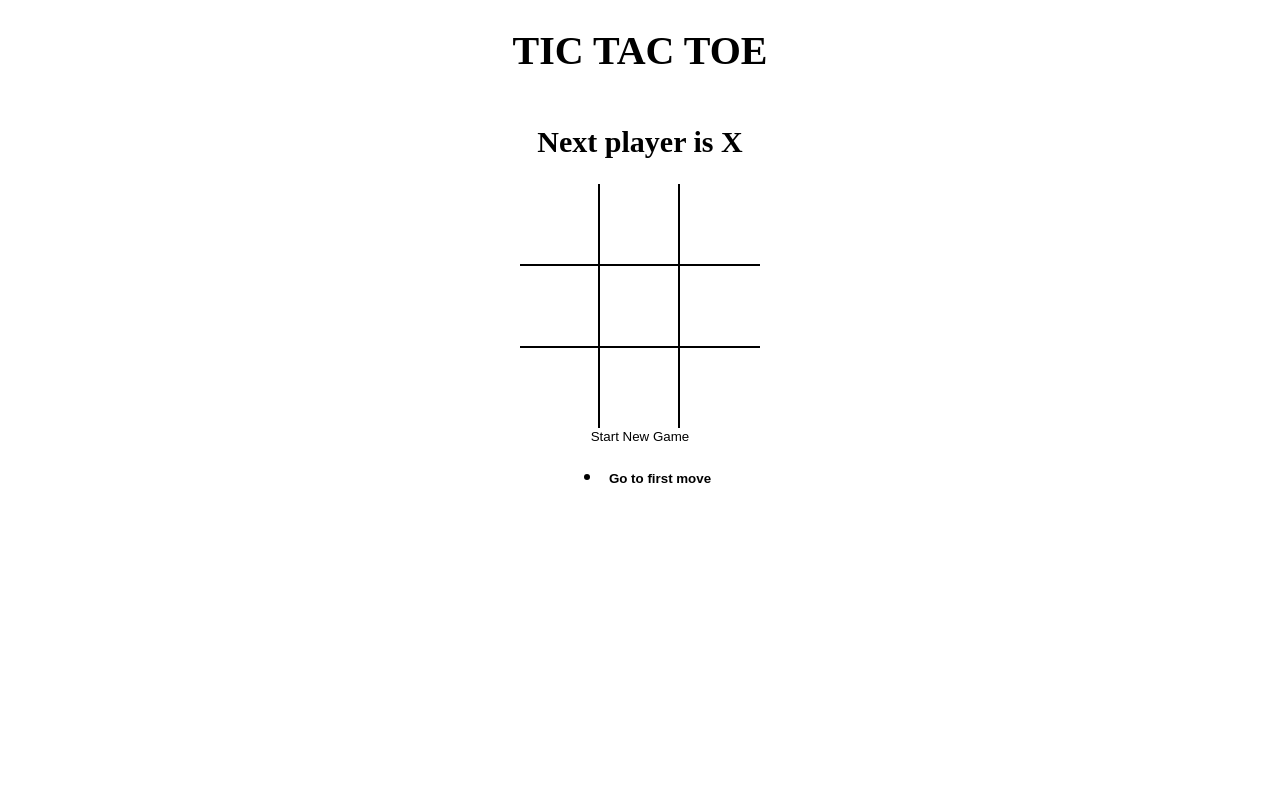
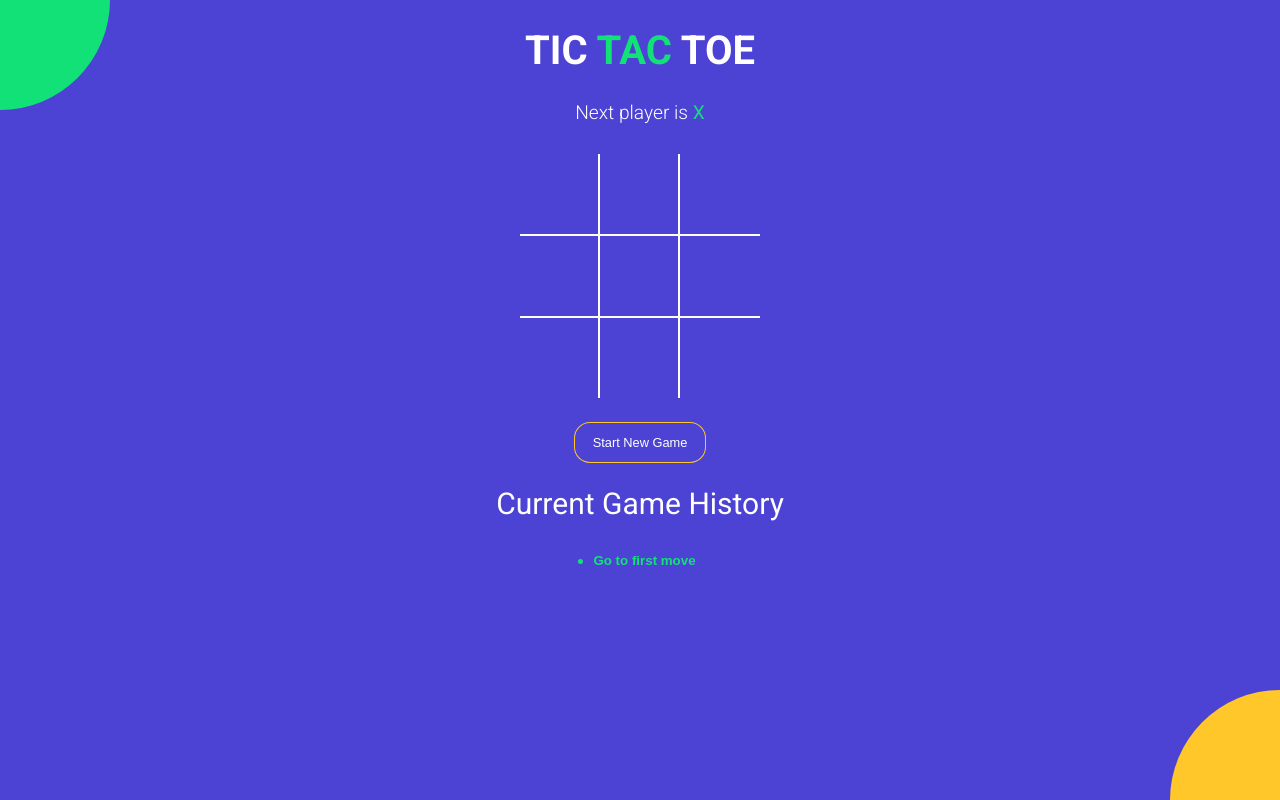
Before and after one commit to Subendra2909/tictactoe, a React (Vite) app: page / in a window 1280 px wide. Built offline with nearby package versions, Linux system fonts and the light colour scheme; the HTML template or start-up script is replaced by a standard one.

Commit message:
added styles to entire app

```diff
--- a/index.html
+++ b/index.html
@@ -1,7 +1,14 @@
 <!DOCTYPE html>
 <html>
   <head>
-    <title>React Vite Micro App</title>
+    <meta charset="UTF-8" />
+    <meta name="viewport" content="width=device-width, initial-scale=1.0" />
+    <meta http-equiv="X-UA-Compatible" content="ie=edge" />
+    <link
+      href="https://fonts.googleapis.com/css?family=Roboto:300,400,700&display=swap"
+      rel="stylesheet"
+    />
+    <title>TIC TAC TOE</title>
   </head>
   <body>
     <div id="root"></div>
--- a/src/App.jsx
+++ b/src/App.jsx
@@ -50,17 +50,26 @@
 
   return (
     <div className="app">
-      <h1>TIC TAC TOE</h1>
+      <h1>
+        {' '}
+        TIC <span className="text-green"> TAC </span>TOE
+      </h1>
       <Status winner={winner} current={current} />
       <Board
         board={current.board}
         handleSquareClick={handleSquareClick}
         winnerElements={winnerElements}
       />
-      <button type="button" onClick={reset}>
+      <button
+        type="button"
+        onClick={reset}
+        className={`btn-reset ${winner ? 'active' : ''}`}
+      >
         Start New Game
       </button>
+      <h2 style={{ fontWeight: 'normal' }}>Current Game History</h2>
       <History history={history} moveTo={moveTo} currentMove={currentMove} />
+      <div className="bg-balls" />
     </div>
   );
 };
--- a/src/components/History.jsx
+++ b/src/components/History.jsx
@@ -2,14 +2,13 @@
 
 const History = ({ history, moveTo, currentMove }) => {
   return (
-    <ul>
+    <div className="history-wrapper">
+      <ul className="history">
         {history.map((_, move) => {
           return (
             <li key={move}>
               <button
-              style={{
-                fontWeight: move === currentMove ? 'bold' : 'normal',
-              }}
+                className={`btn-move ${move === currentMove ? 'active' : ''}`}
                 type="button"
                 onClick={() => {
                   moveTo(move);
@@ -21,6 +20,7 @@
           );
         })}
       </ul>
+    </div>
   );
 };
 
--- a/src/components/Square.jsx
+++ b/src/components/Square.jsx
@@ -4,9 +4,10 @@
   return (
     <button
       type="button"
-      className="square"
       onClick={onClick}
-      style={{ fontWeight: isWinningSquare ? 'bold' : 'normal' }}
+      className={`square ${isWinningSquare ? 'winning' : ''} ${
+        value === 'X' ? 'text-green' : 'text-orange'
+      }`}
     >
       {value}
     </button>
--- a/src/components/Status.jsx
+++ b/src/components/Status.jsx
@@ -3,13 +3,31 @@
 const Status = ({ winner, current }) => {
   const noMovesLeft = current.board.every(el => el !== null);
   return (
-    <h2>
-      {winner && `Winner is ${winner}`}
-      {!winner &&
-        !noMovesLeft &&
-        `Next player is ${current.isXNext ? 'X' : 'O'}`}
-      {!winner && noMovesLeft && `X and O Tied`}
-    </h2>
+    <div className="status-message">
+      {winner && (
+        <>
+          Winner is{' '}
+          <span className={winner === 'X' ? 'text-green' : 'text-orange'}>
+            {winner}
+          </span>
+        </>
+      )}
+      {!winner && !noMovesLeft && (
+        <>
+          Next player is{' '}
+          <span className={current.isXNext ? 'text-green' : 'text-orange'}>
+            {' '}
+            {current.isXNext ? 'X' : 'O'}
+          </span>
+        </>
+      )}
+      {!winner && noMovesLeft && (
+        <>
+          <span className="text-green">X</span> and{' '}
+          <span className="text-orange"> O</span> Tied
+        </>
+      )}
+    </div>
   );
 };
 
--- a/src/styles/root.scss
+++ b/src/styles/root.scss
@@ -1,4 +1,11 @@
+$green: #12e177;
+$orange: #ffc72a;
+$blue: #4c43d4;
+
 body {
+  font-family: 'Roboto', sans-serif;
+  background-color: $blue;
+  color: #fff;
   padding: 0;
   margin: 0;
 }
@@ -19,18 +26,83 @@
   align-items: center;
 }
 
+.text-green {
+  color: $green;
+}
+
+.text-orange {
+  color: $orange;
+}
+
+.history-wrapper {
+  width: 300px;
+  text-align: center;
+  margin-bottom: 20px;
+  .history {
+    display: inline-block;
+    padding: 0;
+    margin: 0;
+    li {
+      list-style: none;
+      text-align: left;
+      &:before {
+        content: '';
+        border-radius: 50%;
+        display: inline-block;
+        height: 5px;
+        width: 5px;
+        background-color: $green;
+        margin-right: 4px;
+        margin-bottom: 1px;
+      }
+
+      .btn-move {
+        color: #fff;
+        &.active {
+          font-weight: bold;
+          color: $green;
+        }
+      }
+    }
+  }
+}
+
+.status-message {
+  margin-bottom: 30px;
+  font-size: 1.2rem;
+  font-weight: lighter;
+  span {
+    font-weight: normal;
+  }
+}
+
+.btn-reset {
+  font-size: 0.8rem;
+  color: #fff;
+  border-radius: 15px;
+  padding: 12px 18px;
+  margin-top: 25px;
+  transition: all 0.2s;
+  background-color: $blue;
+  box-shadow: 0px 0px 0px 1px $orange;
+  &.active {
+    background-color: $orange;
+    box-shadow: none;
+  }
+}
+
 .board {
   .board-row {
     display: flex;
     flex-direction: row;
-    border-bottom: 2px solid #000;
+    border-bottom: 2px solid #fff;
     &:last-child {
       border-bottom: none;
     }
     .square {
       width: 80px;
       height: 80px;
-      border-right: 2px solid #000;
+      border-right: 2px solid #fff;
       font-size: 2.5rem;
       padding: 0;
       overflow: hidden;
@@ -38,6 +110,63 @@
       &:last-child {
         border-right: none;
       }
+      &.winning {
+        animation: scaleText 1.4s infinite;
+        @keyframes scaleText {
+          0% {
+            transform: 2.5rem;
+          }
+          50% {
+            font-size: 3.5rem;
+          }
+          100% {
+            font-size: 2.5rem;
+          }
+        }
+      }
     }
   }
 }
+
+.bg-balls {
+  position: fixed;
+  top: 0;
+  left: 0;
+  right: 0;
+  bottom: 0;
+  min-width: 100%;
+  z-index: -1;
+
+  &:before,
+  &:after {
+    content: '';
+    position: absolute;
+    width: 150px;
+    height: 150px;
+    border-radius: 50%;
+  }
+
+  &:before {
+    background-color: $orange;
+    right: -75px;
+    bottom: -75px;
+    @media screen and (min-width: 476px) {
+      width: 220px;
+      height: 220px;
+      right: -110px;
+      bottom: -110px;
+    }
+  }
+
+  &:after {
+    background-color: $green;
+    top: -75px;
+    left: -75px;
+    @media screen and (min-width: 476px) {
+      width: 220px;
+      height: 220px;
+      top: -110px;
+      left: -110px;
+    }
+  }
+}
```
Lines whose indentation alone changed are shown as unchanged.
